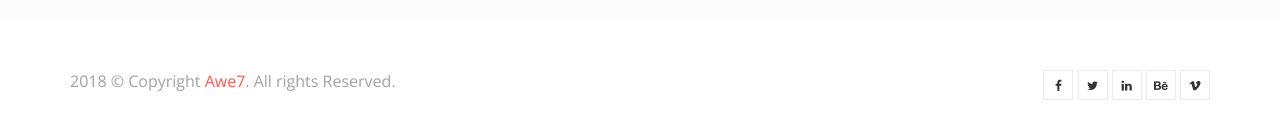
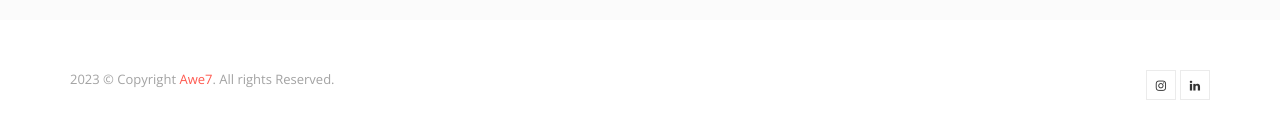
Before and after one commit to LunaEtihad/LunaEtihad.github.io, a plain HTML site: page work.html in a window 1280 px wide. Shown: the part 1529-1667 px from the top of the page. Drawn offline with nearby package versions, Linux system fonts and the light colour scheme.

Commit message:
fix headers and footers

```diff
--- a/assets/css/main.css
+++ b/assets/css/main.css
@@ -957,7 +957,7 @@ ul {
 
 .overlay-menu ul li.active > a, .overlay-menu ul li a:hover {
     color: #ff594f;
-    text-decoration: line-through;
+    text-decoration: underline;
 }
 
 .fs-button {
--- a/work.html
+++ b/work.html
@@ -42,11 +42,9 @@
 						<ul class="wil-menu-list">
 							<li><a href="index.html">Home</a>
 							</li>
-							<li><a href="about.html">About</a>
+							<li class="current-menu-item"><a href="about.html">About</a>
 							</li>
-							<li class="current-menu-item"><a href="work.html">Work</a>
-							</li>
-							<li><a href="blog.html">Blog</a>
+							<li><a href="work.html">Work</a>
 							</li>
 							<li><a href="contact.html">Contact</a>
 							</li>
@@ -316,34 +314,19 @@
 			<div class="footer">
 				<div class="container">
 					<div class="row">
-						<div class="col-md-6 col-lg-6 ">
-							<p class="footer__coppy">2018 &copy; Copyright <a href="http://awe7.com/">Awe7</a>. All rights Reserved.</p>
+						<div style="font-size: small;" class="col-md-6 col-lg-6 ">
+							<p class="footer__coppy">2023 &copy; Copyright <a href="http://awe7.com/">Awe7</a>. All rights Reserved.</p>
 						</div>
 						<div class="col-md-6 col-lg-6 ">
 							<div class="footer__social">
 
 								<!-- social-icon -->
-								<a class="social-icon" href="#"><i class="social-icon__icon fa fa-facebook"></i>
+								<a class="social-icon" href="https://www.instagram.com/mahsanetihad/"><i class="social-icon__icon fa fa-instagram"></i>
 								</a><!-- End / social-icon -->
 
 
 								<!-- social-icon -->
-								<a class="social-icon" href="#"><i class="social-icon__icon fa fa-twitter"></i>
-								</a><!-- End / social-icon -->
-
-
-								<!-- social-icon -->
-								<a class="social-icon" href="#"><i class="social-icon__icon fa fa-linkedin"></i>
-								</a><!-- End / social-icon -->
-
-
-								<!-- social-icon -->
-								<a class="social-icon" href="#"><i class="social-icon__icon fa fa-behance"></i>
-								</a><!-- End / social-icon -->
-
-
-								<!-- social-icon -->
-								<a class="social-icon" href="#"><i class="social-icon__icon fa fa-vimeo"></i>
+								<a class="social-icon" href="https://www.linkedin.com/in/fatemeh-ettehadmohkam/"><i class="social-icon__icon fa fa-linkedin"></i>
 								</a><!-- End / social-icon -->
 
 							</div>
```
Also changed, not shown: about.html (+4 -19 lines), contact.html (+6 -23 lines), index.html (+3 -8 lines), work-detail.html (+5 -22 lines), assets/img/logo.png, assets/img/works/01.jpg (deleted), assets/img/works/02.jpg (deleted), assets/img/works/03.jpg (deleted), 5 other files.
